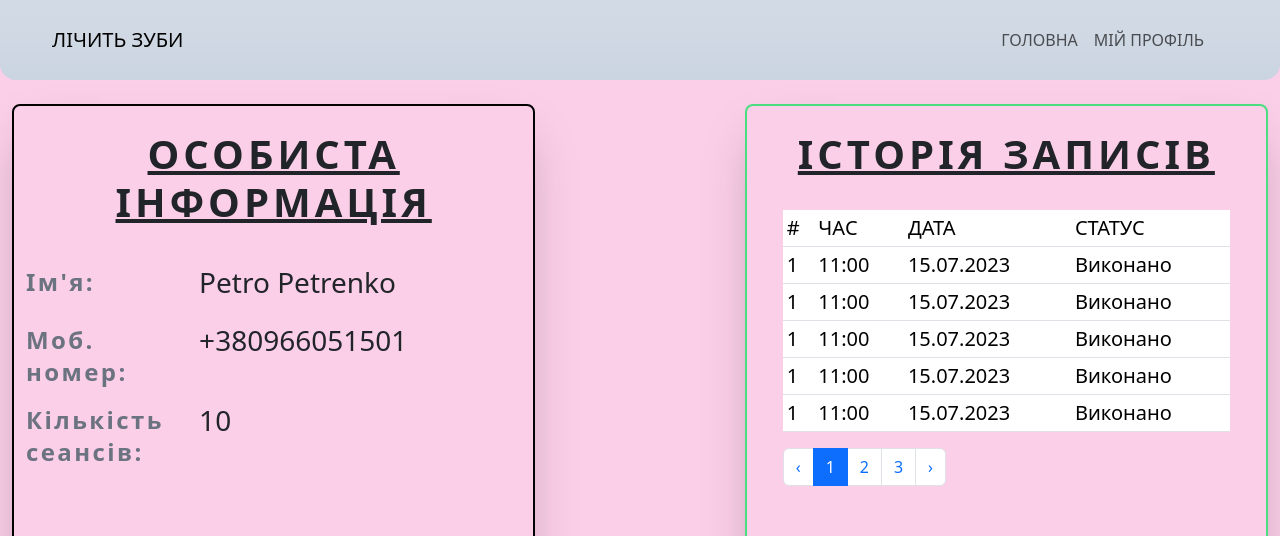
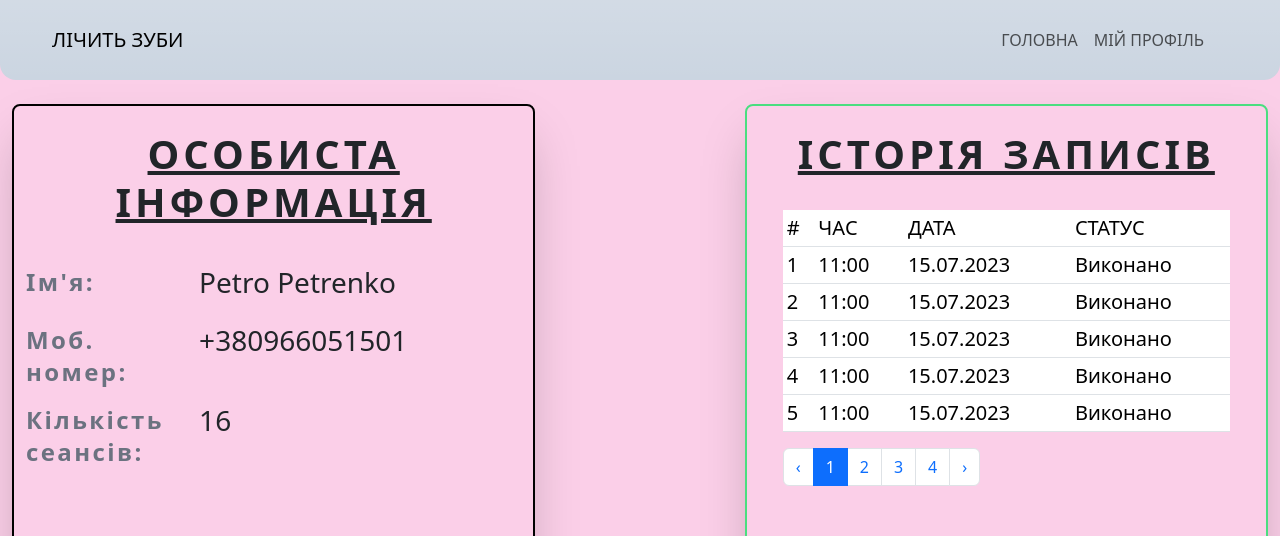
Before and after one commit to VladGrushevoi/learning-typescript, a React (Vite) app in the folder e-journal/: page /user/1111 in a window 1280 px wide. Shown: the top 536 px of the page. Built offline with nearby package versions, Linux system fonts and the light colour scheme.

Commit message:
create table with pagination for diaplay records

```diff
--- a/e-journal/src/components/pages/ProfilePage/ProfilePage.tsx
+++ b/e-journal/src/components/pages/ProfilePage/ProfilePage.tsx
@@ -1,6 +1,7 @@
-import { Col, Container, Pagination, Row, Table } from "react-bootstrap"
+import { Col, Container, Row } from "react-bootstrap"
 import { Profile } from "../../profile/Profile"
 import { FakeUsers } from "../../../fake-data/faka_users"
+import { Recordtable } from "../../record/RecordTable"
 
 interface ProfilePageProps {
 
@@ -22,65 +23,7 @@ export const ProfilePage = ({ }: ProfilePageProps) => {
                         >
                             ІСТОРІЯ ЗАПИСІВ
                         </h1>
-                        <Row className="pt-6 px-4 mb-0">
-                                <Table responsive className="text-xl" color={"red"} size="sm">
-                                    <thead className="rounded-md">
-                                        <tr>
-                                            <td>#</td>
-                                            <td>ЧАС</td>
-                                            <td>ДАТА</td>
-                                            <td>СТАТУС</td>
-                                        </tr>
-                                    </thead>
-                                    <tbody>
-                                        <tr>
-                                            <td>1</td>
-                                            <td>11:00</td>
-                                            <td>15.07.2023</td>
-                                            <td>Виконано</td>
-                                        </tr>
-                                        <tr>
-                                            <td>1</td>
-                                            <td>11:00</td>
-                                            <td>15.07.2023</td>
-                                            <td>Виконано</td>
-                                        </tr>
-                                        <tr>
-                                            <td>1</td>
-                                            <td>11:00</td>
-                                            <td>15.07.2023</td>
-                                            <td>Виконано</td>
-                                        </tr>
-                                        <tr>
-                                            <td>1</td>
-                                            <td>11:00</td>
-                                            <td>15.07.2023</td>
-                                            <td>Виконано</td>
-                                        </tr>
-                                        <tr>
-                                            <td>1</td>
-                                            <td>11:00</td>
-                                            <td>15.07.2023</td>
-                                            <td>Виконано</td>
-                                        </tr>
-                                    </tbody>
-                                </Table>
-                            </Row>
-                            <Row className="px-9 py-0 mt-0">
-                                <Pagination className="m-auto">
-                                    <Pagination.Prev />
-                                   <Pagination.Item active>
-                                        1
-                                    </Pagination.Item>
-                                    <Pagination.Item>
-                                        2
-                                    </Pagination.Item>
-                                    <Pagination.Item>
-                                        3
-                                    </Pagination.Item>
-                                    <Pagination.Next />
-                                </Pagination>
-                            </Row>
+                            <Recordtable records={[...FakeUsers[0].isDoneRecords, ...FakeUsers[0].isActiveRecords]} />
                     </Col>
                 </Row>
             </Container>
--- /dev/null
+++ b/e-journal/src/components/record/RecordTable.tsx
@@ -0,0 +1,66 @@
+import { Row, Table } from "react-bootstrap"
+import { Record } from "../../types/User"
+import { TablePagination } from "./TablePagination"
+import { useState } from "react"
+
+interface RecordTableProps {
+    records: Record[]
+}
+
+export const Recordtable = ({ records }: RecordTableProps) => {
+    const row = 5;
+    const amountPage = Math.ceil(records.length / row)
+    const [offSet, setOffset] = useState(0);
+
+    const changeOffset = (newOffset : number) => {
+        if(newOffset <= 0){
+            setOffset(0)
+            return
+        }
+        else if(newOffset >= amountPage - 1){
+            setOffset(amountPage - 1)
+            return
+        }else{
+            setOffset(newOffset)
+        }
+    }
+
+    return (
+        <>
+            <Row className="pt-6 px-4 mb-0">
+                <Table responsive className="text-xl" color={"red"} size="sm">
+                    <thead className="rounded-md">
+                        <tr>
+                            <td>#</td>
+                            <td>ЧАС</td>
+                            <td>ДАТА</td>
+                            <td>СТАТУС</td>
+                        </tr>
+                    </thead>
+                    <tbody>
+                        {
+                            records && records.slice(offSet * row, (offSet * row) + row).map((item, index) => {
+
+                                return (
+                                    <>
+                                        <tr className="fill-green-400 p-4">
+                                            <td>{offSet * row + index + 1}</td>
+                                            <td>{item.time}</td>
+                                            <td>{item.date}</td>
+                                            <td>{item.status}</td>
+                                        </tr>
+                                    </>
+                                )
+                            })
+                        }
+                    </tbody>
+                </Table>
+            </Row>
+            <TablePagination
+                amountPage={amountPage}
+                setOffset={changeOffset}
+                activePage={offSet}
+            />
+        </>
+    )
+}
--- /dev/null
+++ b/e-journal/src/components/record/TablePagination.tsx
@@ -0,0 +1,34 @@
+import { Pagination, Row } from "react-bootstrap"
+
+interface TablePaginationProps {
+    setOffset : (newOffset : number) => void;
+    amountPage: number,
+    activePage: number
+}
+
+export const TablePagination = ({ amountPage, setOffset, activePage }: TablePaginationProps) => {
+    return (
+        <>
+            <Row className="px-9 py-0 mt-0">
+                <Pagination className="m-auto">
+                    <Pagination.Prev onClick={() => setOffset(activePage - 1)} />
+                        {
+                            Array.from({ length: amountPage }).map((_, index) => {
+                                return (
+                                    <>
+                                        <Pagination.Item
+                                            active={ index === activePage }
+                                            onClick={() => setOffset(index)}
+                                        >
+                                            {index + 1}
+                                        </Pagination.Item>
+                                    </>
+                                )
+                            })
+                        }
+                    <Pagination.Next onClick={() => setOffset(activePage + 1)} />
+                </Pagination>
+            </Row>
+        </>
+    )
+}
--- a/e-journal/src/fake-data/faka_users.tsx
+++ b/e-journal/src/fake-data/faka_users.tsx
@@ -7,6 +7,21 @@ export const FakeUsers : User[] = [
         secondName: "Petrenko",
         phoneNumber: "+380966051501",
         isActiveRecords: [
+            {
+                date: "15.07.2023",
+                status: Status.Reserv,
+                time: "11:00"
+            },
+            {
+                date: "15.07.2023",
+                status: Status.Reserv,
+                time: "11:00"
+            },
+            {
+                date: "15.07.2023",
+                status: Status.Reserv,
+                time: "11:00"
+            },
             {
                 date: "15.07.2023",
                 status: Status.Reserv,
@@ -59,6 +74,21 @@ export const FakeUsers : User[] = [
                 date: "15.07.2023",
                 status: Status.Done,
             },
+            {
+                time: "11:00",
+                date: "15.07.2023",
+                status: Status.Done,
+            },
+            {
+                time: "11:00",
+                date: "15.07.2023",
+                status: Status.Done,
+            },
+            {
+                time: "11:00",
+                date: "15.07.2023",
+                status: Status.Done,
+            },
         ],
     }
 ]
```
